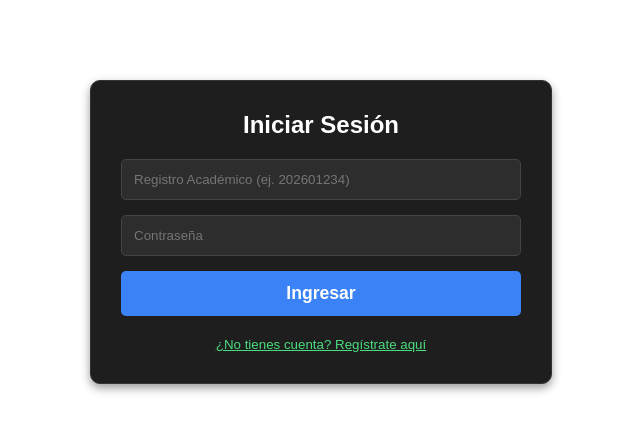
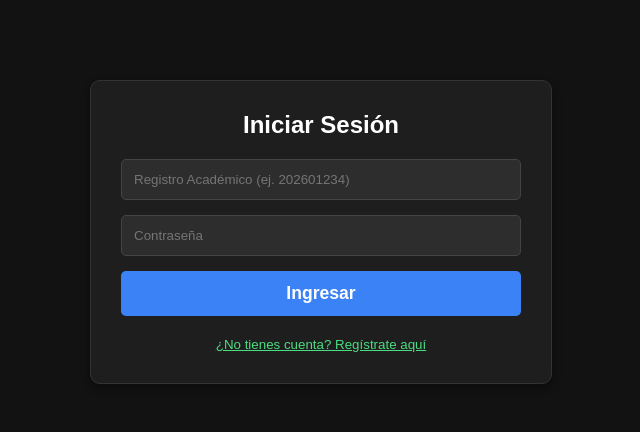
Before and after one commit to AJMazariegos/AppWebIniciales, a React (Vite) app in the folder frontend-app-web/: page / in a window 1280 px wide. Shown: the top 432 px of the page, without its empty margins (319-959 px from the left). Built offline with nearby package versions, Linux system fonts and the light colour scheme.

Commit message:
Solucionado - Modo Oscuro

```diff
--- a/frontend-app-web/src/index.css
+++ b/frontend-app-web/src/index.css
@@ -0,0 +1,6 @@
+body {
+  background-color: #121212;
+  color: #e0e0e0;
+  margin: 0;
+  padding: 0;
+}
```
